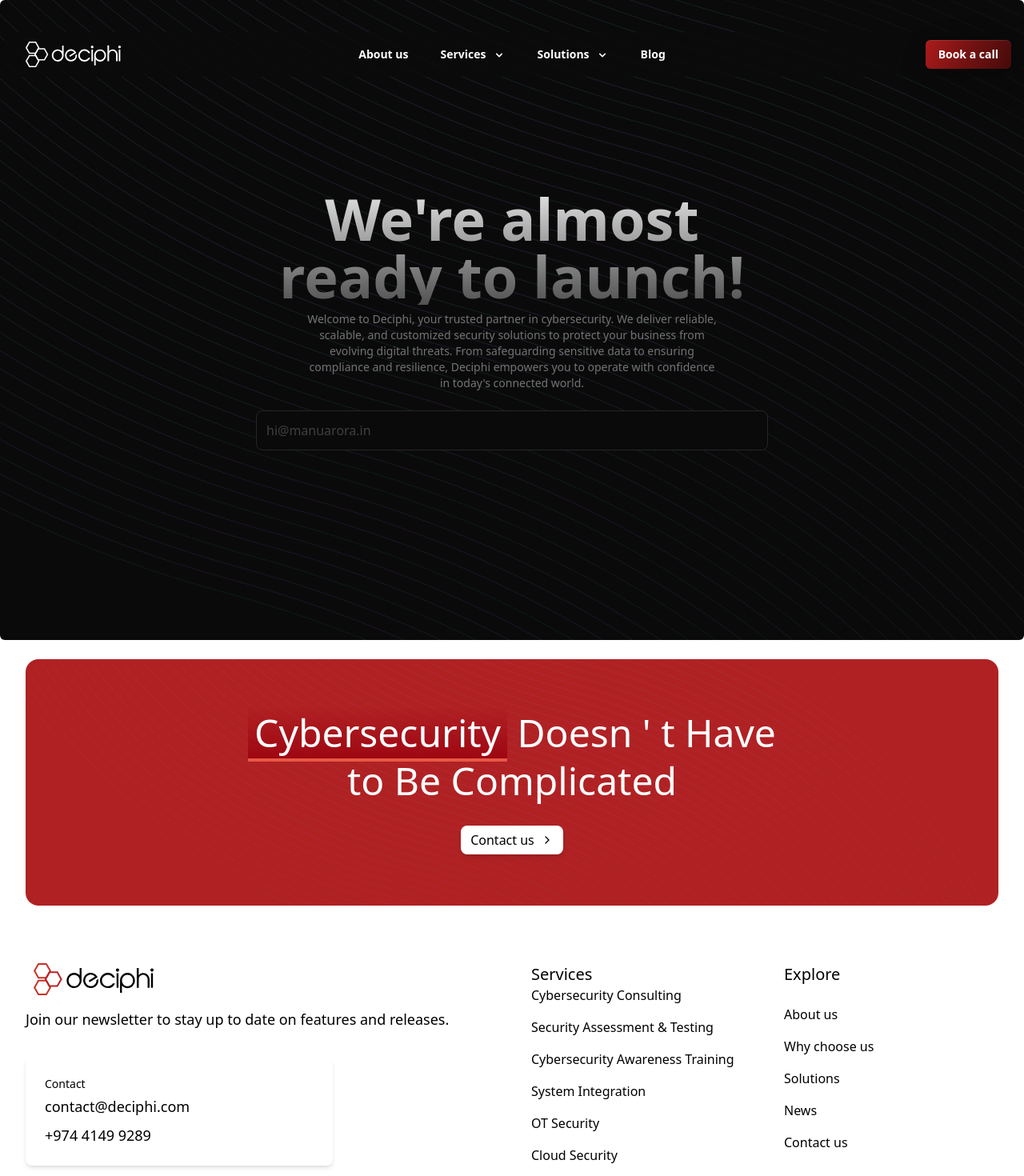
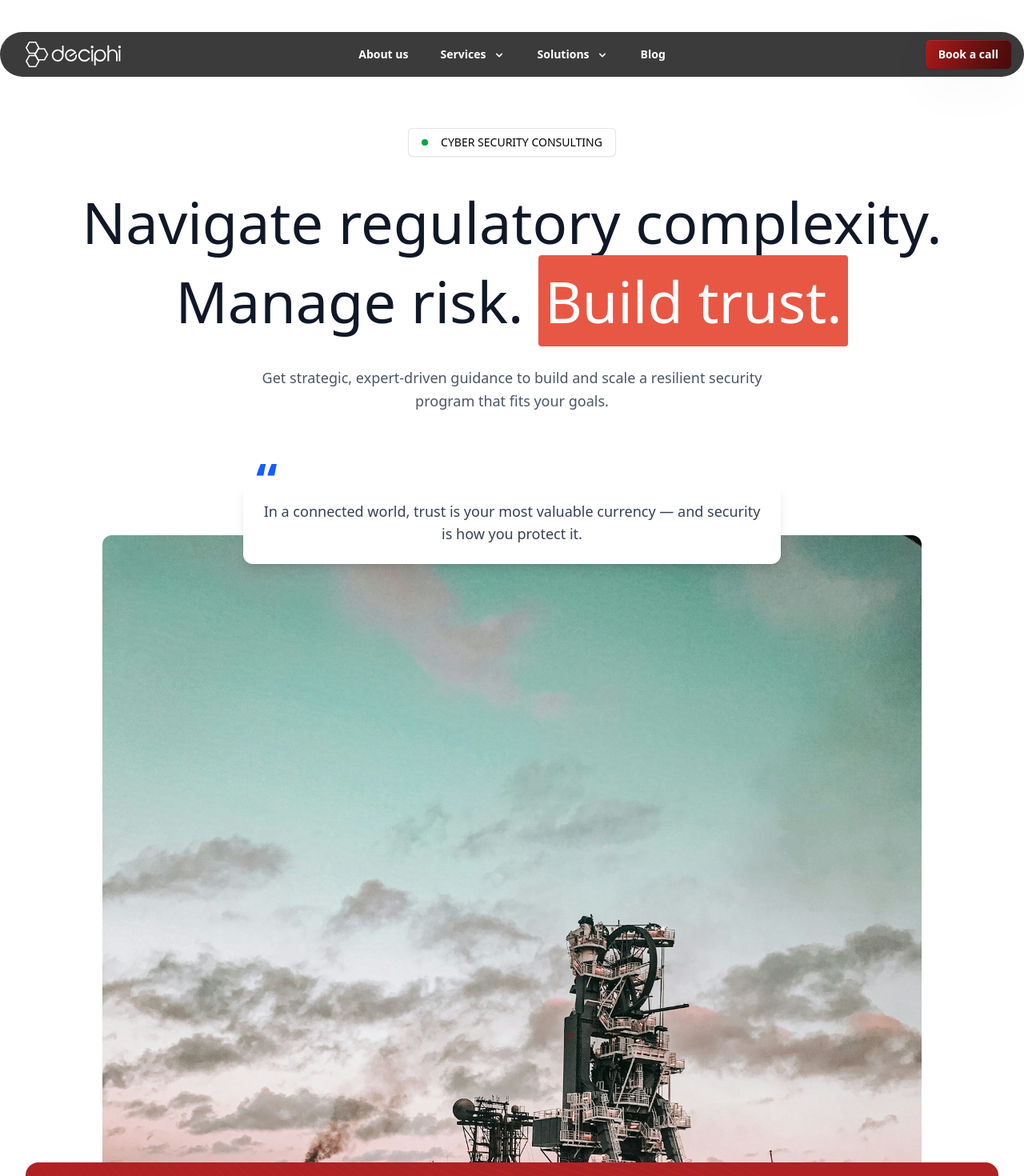
Before and after one commit to Mubashirmuchi/deciphi-original, a Next.js app: page /services in a window 1280 px wide. Shown: the top 1470 px of the page at 80% size. Built offline with nearby package versions, Linux system fonts and the light colour scheme; a web font is replaced by a local one.

Commit message:
service page

```diff
--- a/src/app/services/page.tsx
+++ b/src/app/services/page.tsx
@@ -1,10 +1,10 @@
-import CommingSoon from "@/components/commingsoon";
+import HeroSection from "@/components/servicePage/heroSection";
 import React from "react";
 
 const Services = () => {
   return (
     <main>
-      <CommingSoon />
+      <HeroSection />
     </main>
   );
 };
--- a/src/components/mobile-menu.tsx
+++ b/src/components/mobile-menu.tsx
@@ -11,6 +11,7 @@ import { NavbarLogo, NavbarProps } from "./ui/resizable-navbar";
 import { cn } from "@/lib/utils";
 import Link from "next/link";
 import { Button } from "./ui/button";
+import { usePathname } from "next/navigation";
 
 export const Navbar = ({ children, className }: NavbarProps) => {
   const ref = useRef<HTMLDivElement>(null);
@@ -46,6 +47,7 @@ const MobileNav = ({
   visible,
 }: NavItemsProps & { visible?: boolean }) => {
   const [isOpen, setIsOpen] = useState(false);
+  const pathname = usePathname();
 
   const menuVariants = {
     closed: { opacity: 0, x: "100%", transition: { duration: 0.2 } },
@@ -57,8 +59,9 @@ const MobileNav = ({
       <div
         className={cn(
           "relative z-50 mx-auto flex w-full max-w-7xl items-center justify-between  py-2 lg:hidden",
-          visible &&
-            "backdrop-blur-md bg-neutral-950/70  dark:bg-neutral-950/70 rounded-xl"
+          pathname === "/" && !visible
+            ? "bg-transparent"
+            : "backdrop-blur-md bg-neutral-950/70 dark:bg-neutral-950/70 rounded-xl"
         )}
       >
         <NavbarLogo />
@@ -121,14 +124,17 @@ const MobileNav = ({
                   animate={{ opacity: 1, x: 0 }}
                   transition={{ delay: index * 0.1 }}
                 >
+                  <Link href={menu.link}>
+                    {" "}
                     <Button
                       onClick={() => {
                         setIsOpen(false);
                       }}
                       className="w-full text-left px-4 py-4  hover:bg-white/10 rounded-lg text-white/70 hover:text-white/90"
                     >
-                    <Link href={menu.link}>{menu.name}</Link>
-                  </Button>
+                      {menu.name}
+                    </Button>{" "}
+                  </Link>
                 </motion.div>
               ))}
             </nav>
--- /dev/null
+++ b/src/components/servicePage/heroSection.tsx
@@ -0,0 +1,66 @@
+import React from "react";
+import { Button } from "../ui/button";
+import Image from "next/image";
+
+const HeroSection = () => {
+  return (
+    <section className="flex flex-col gap-8 w-full items-center justify-center max-w-7xl mx-auto px-4 sm:px-6 lg:px-8 text-center py-40">
+      {/* Top content */}
+      <Button
+        variant={"outline"}
+        className="border border-black/10 relative bg-white"
+      >
+        <div className="bg-green-600 w-2 h-2 rounded-full mr-2"></div>
+        CYBER SECURITY CONSULTING
+      </Button>
+
+      <h1 className="text-3xl sm:text-4xl md:text-5xl lg:text-6xl xl:text-7xl font-rethink font-medium leading-snug md:leading-tight xl:leading-snug text-gray-900">
+        Navigate regulatory complexity. <br />
+        Manage risk.{" "}
+        <span className="bg-[#E85744] text-white p-2 rounded">
+          Build trust.
+        </span>
+      </h1>
+
+      <p className="text-base sm:text-lg font-arial leading-relaxed text-gray-600 max-w-2xl">
+        Get strategic, expert-driven guidance to build and scale a resilient
+        security program that fits your goals.
+      </p>
+
+      <div className="relative mt-24">
+        {/* Quote box */}
+        <div
+          className="
+    absolute top-2
+    left-1/2 -translate-x-1/2 -translate-y-1/2
+    bg-white shadow-lg rounded-xl p-6 z-10
+    w-full max-w-full
+    md:max-w-2xl
+  "
+        >
+          <span className="text-6xl text-blue-600 font-bold absolute -top-8 left-4">
+            “
+          </span>
+          <p className="text-gray-700 text-lg">
+            In a connected world, trust is your most valuable currency — and
+            security is how you protect it.
+          </p>
+        </div>
+
+        {/* Image section */}
+        <div className="relative w-full max-w-5xl mt-6 h-[600px]">
+          <Image
+            src="/images/ship.jpg"
+            alt="hero"
+            width={1056}
+            height={1280}
+            className="rounded-xl object-contain w-full"
+            priority
+          />
+        </div>
+      </div>
+    </section>
+  );
+};
+
+export default HeroSection;
--- /dev/null
+++ b/src/components/wrappper.tsx/index.tsx
@@ -0,0 +1,11 @@
+import React from "react";
+
+const Wrapper = ({ children }: { children: React.ReactNode }) => {
+  return (
+    <section className="flex flex-col gap-5 w-full items-center justify-center h-screen  max-w-7xl mx-auto px-4 sm:px-6 lg:px-8 text-center">
+      {children}
+    </section>
+  );
+};
+
+export default Wrapper;
```
Also changed, not shown: public/images/ship.jpg (added). Lines whose indentation alone changed are shown as unchanged.
